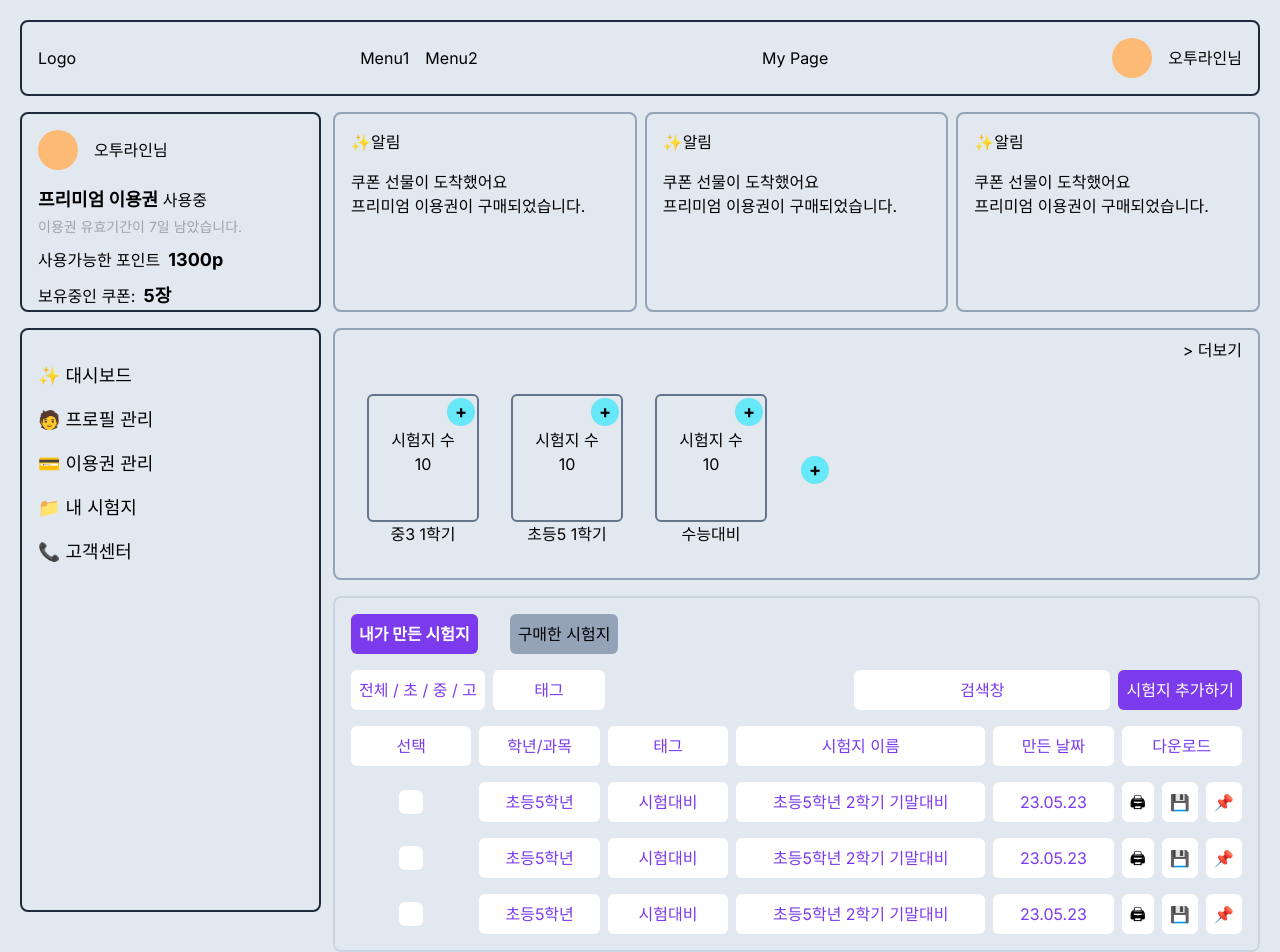
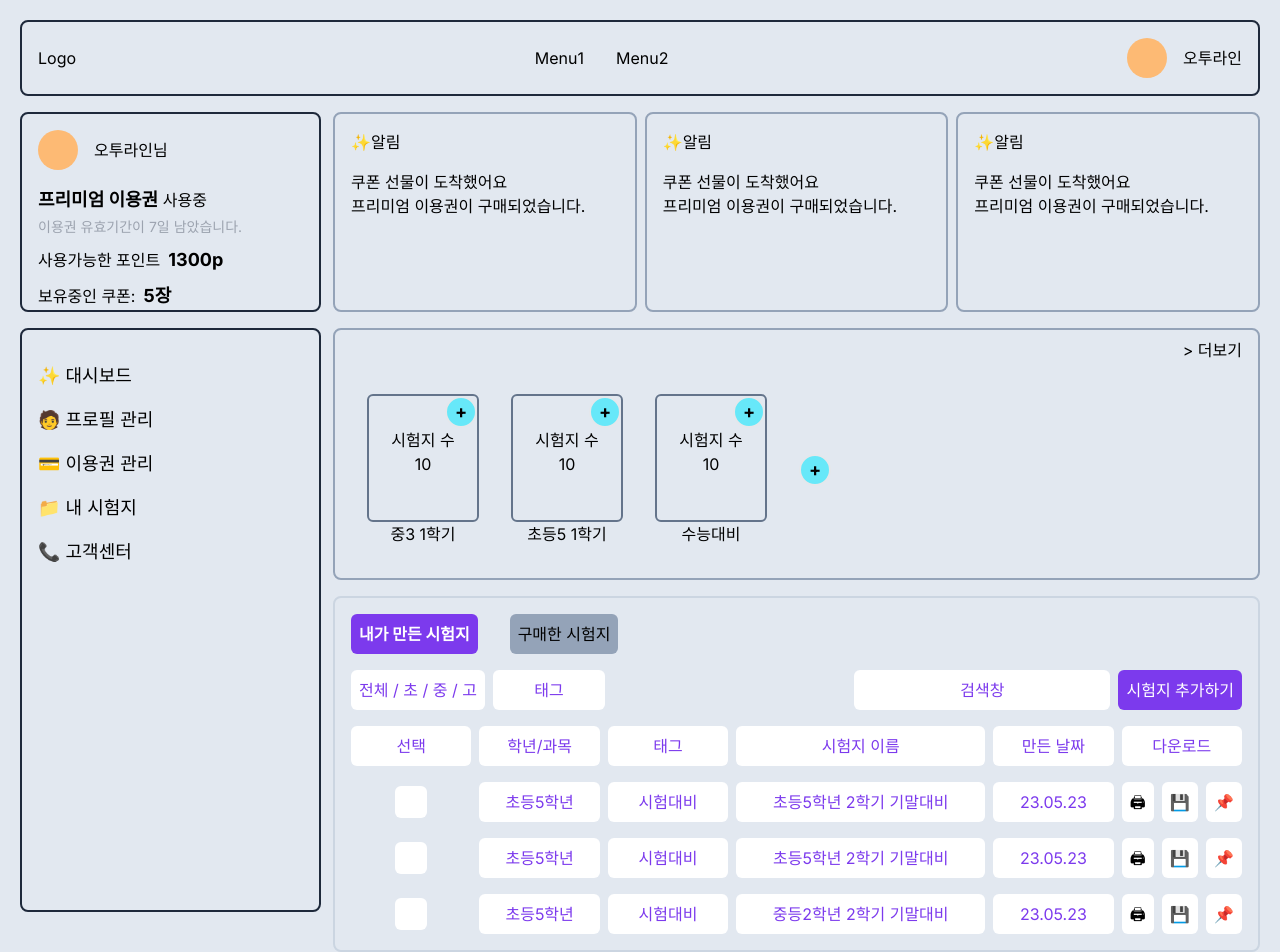
Before and after one commit to 93minki/next-app-router, a Next.js app: page / in a window 1280 px wide. Built offline with nearby package versions, Linux system fonts and the light colour scheme.

Commit message:
Header Components

```diff
--- a/src/app/page.tsx
+++ b/src/app/page.tsx
@@ -1,28 +1,12 @@
 import Avatar from "@/components/atoms/Avatar/Avatar";
 import Button from "@/components/atoms/Button/Button";
 import Text from "@/components/atoms/Text/Text";
+import Header from "@/components/organisms/Header/Header";
 
 export default function Home() {
   return (
     <div>
-      <div
-        id="header"
-        className="flex justify-between border-2 border-slate-800 p-4 items-center rounded-lg"
-      >
-        <div>Logo</div>
-        <div id="menulist" className="flex space-x-4">
-          <div>Menu1</div>
-          <div>Menu2</div>
-        </div>
-        <div>My Page</div>
-        <div className="flex items-center space-x-4">
-          <div
-            id="avatar"
-            className="rounded-full w-10 h-10 bg-orange-300"
-          ></div>
-          <div>오투라인님</div>
-        </div>
-      </div>
+      <Header />
       <div id="mainContainer" className="grid grid-cols-4 h-screen mt-4 gap-3">
         <div id="sidebar" className="flex-col col-span-1 space-y-4">
           <div
@@ -239,7 +223,7 @@ export default function Home() {
                 </div>
               </div>
               <div id="testpaper_list_item" className="grid grid-cols-7 gap-2">
-                <div className="bg-white text-violet-600 text-center mx-12 my-2 rounded-md"></div>
+                <div className="bg-white text-violet-600 text-center w-8 h-8 rounded-md place-items-center m-auto" />
                 <div className="bg-white text-violet-600 text-center px-2 py-2 rounded-md">
                   초등5학년
                 </div>
@@ -259,7 +243,7 @@ export default function Home() {
                 </div>
               </div>
               <div id="testpaper_list_item" className="grid grid-cols-7 gap-2">
-                <div className="bg-white text-violet-600 text-center mx-12 my-2 rounded-md"></div>
+                <div className="bg-white text-violet-600 text-center w-8 h-8 rounded-md place-items-center m-auto" />
                 <div className="bg-white text-violet-600 text-center px-2 py-2 rounded-md">
                   초등5학년
                 </div>
@@ -279,7 +263,7 @@ export default function Home() {
                 </div>
               </div>
               <div id="testpaper_list_item" className="grid grid-cols-7 gap-2">
-                <div className="bg-white text-violet-600 text-center mx-12 my-2 rounded-md"></div>
+                <div className="bg-white text-violet-600 text-center w-8 h-8 rounded-md m-auto" />
                 <div className="bg-white text-violet-600 text-center px-2 py-2 rounded-md">
                   초등5학년
                 </div>
@@ -287,7 +271,7 @@ export default function Home() {
                   시험대비
                 </div>
                 <div className="col-span-2 text-center bg-white text-violet-600 rounded-md px-2 py-2">
-                  초등5학년 2학기 기말대비
+                  중등2학년 2학기 기말대비
                 </div>
                 <div className="bg-white text-violet-600 text-center px-2 py-2 rounded-md">
                   23.05.23
--- /dev/null
+++ b/src/components/atoms/Logo/Logo.tsx
@@ -0,0 +1,5 @@
+const Logo = () => {
+  return <div>Logo</div>;
+};
+
+export default Logo;
--- /dev/null
+++ b/src/components/atoms/NavButton/NavButton.tsx
@@ -0,0 +1,14 @@
+"use client";
+
+import Link from "next/link";
+
+interface NavButtonProps {
+  href: string;
+  name: string;
+}
+
+const NavButton = ({ name, href }: NavButtonProps) => {
+  return <Link href={href}>{name}</Link>;
+};
+
+export default NavButton;
--- /dev/null
+++ b/src/components/molecules/HeaderNav/HeaderNav.tsx
@@ -0,0 +1,16 @@
+"use client";
+
+import NavButton from "@/components/atoms/NavButton/NavButton";
+
+interface HeaderNavProps {}
+
+const HeaderNav = ({}: HeaderNavProps) => {
+  return (
+    <ul className="flex space-x-8">
+      <NavButton href="/" name="Menu1" />
+      <NavButton href="/" name="Menu2" />
+    </ul>
+  );
+};
+
+export default HeaderNav;
--- /dev/null
+++ b/src/components/molecules/UserAvatarName/UserAvatarName.tsx
@@ -0,0 +1,16 @@
+// avatar, username prop으로 받아야함.
+interface UserAvatarNameProps {
+  avatar: string;
+  name: string;
+}
+
+const UserAvatarName = ({ avatar, name }: UserAvatarNameProps) => {
+  return (
+    <div className="flex items-center space-x-4">
+      <div className="rounded-full w-10 h-10 bg-orange-300">{avatar}</div>
+      <div>{name}</div>
+    </div>
+  );
+};
+
+export default UserAvatarName;
--- /dev/null
+++ b/src/components/organisms/Header/Header.tsx
@@ -0,0 +1,19 @@
+"use client";
+
+import Logo from "@/components/atoms/Logo/Logo";
+import HeaderNav from "@/components/molecules/HeaderNav/HeaderNav";
+import UserAvatarName from "@/components/molecules/UserAvatarName/UserAvatarName";
+
+const Header = () => {
+  return (
+    <header className="flex justify-between border-2 border-slate-800 p-4 items-center rounded-lg">
+      <Logo />
+      <nav>
+        <HeaderNav />
+      </nav>
+      <UserAvatarName avatar="" name="오투라인" />
+    </header>
+  );
+};
+
+export default Header;
--- /dev/null
+++ b/src/components/organisms/UserInfoCard/UserInfoCard.tsx
@@ -0,0 +1,9 @@
+import UserAvatarName from "@/components/molecules/UserAvatarName/UserAvatarName";
+
+const UserInfoCard = () => {
+  return (
+    <UserAvatarName avatar="" name="오투라인"/>
+  )
+}
+
+export default UserInfoCard;
```
